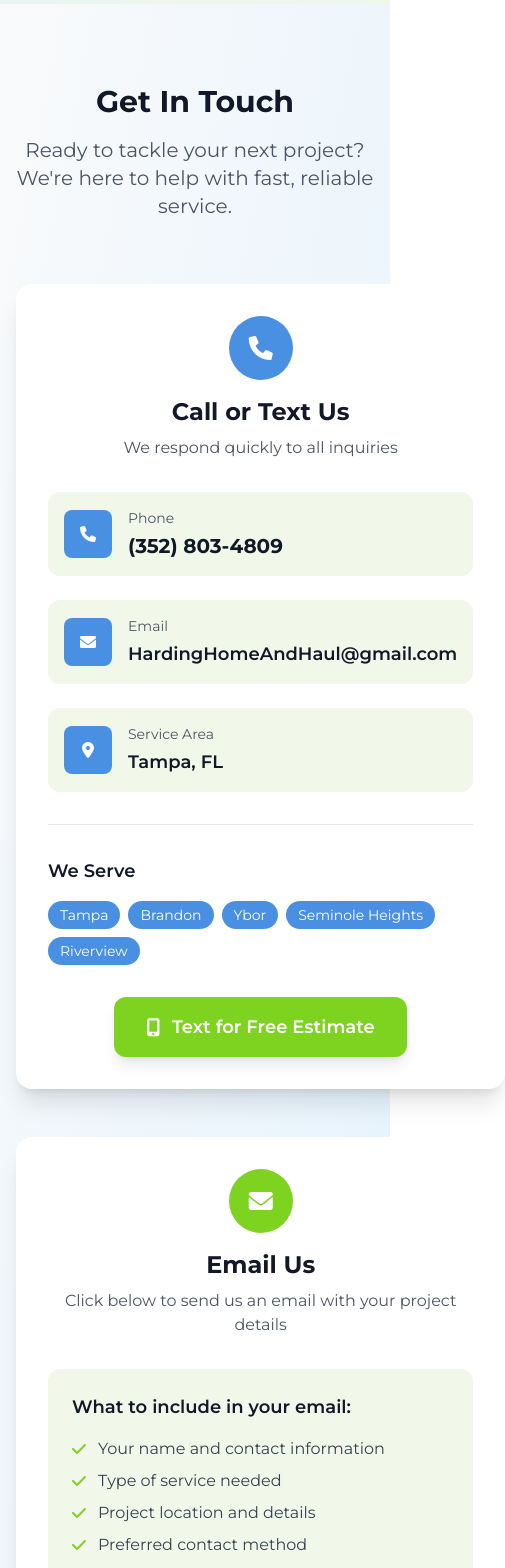
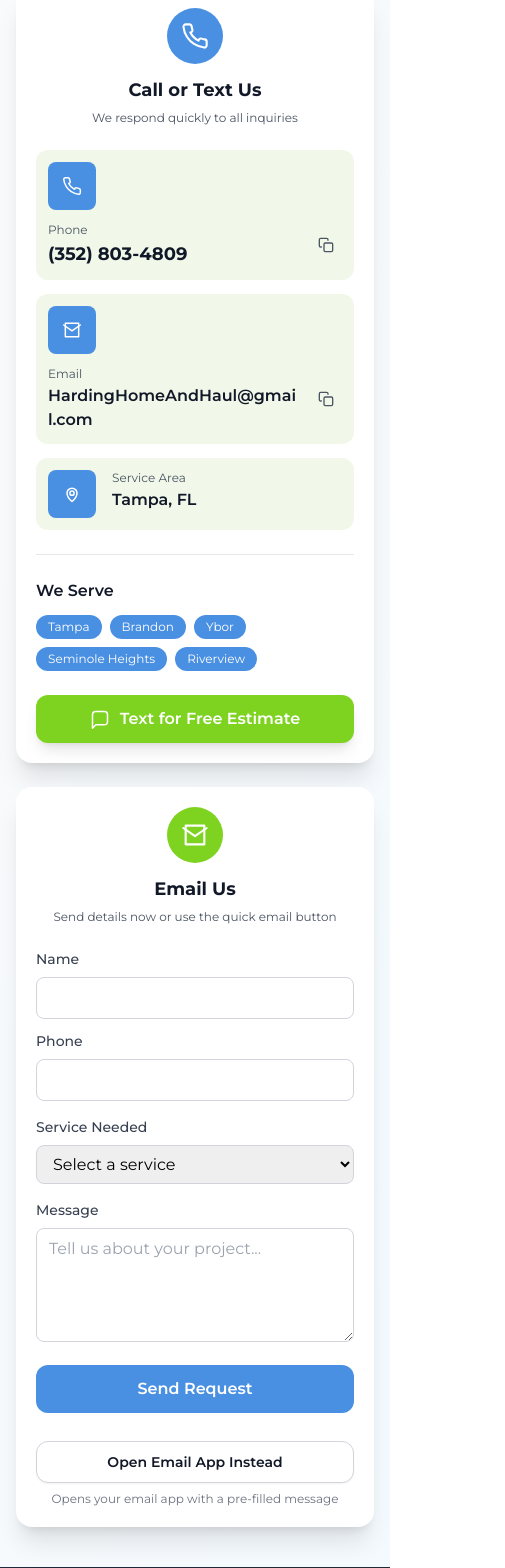
Before and after one commit to LtShibby/HardingHomeAndHaul, a Vue app: page /contact in a window 390 px wide. Shown: the part 340-1908 px from the top of the page, 505 px wide, since content can reach past the window. Built offline with nearby package versions, Linux system fonts and the light colour scheme.

Commit message:
updating contact form making site more responsive

```diff
--- a/src/config/site.js
+++ b/src/config/site.js
@@ -9,8 +9,8 @@ export const site = {
   areas: ["Tampa", "Brandon", "Ybor", "Seminole Heights", "Riverview"],
   tagline: "From your home to our haul — we get it done.",
   social: {
-    facebook: "#",
-    instagram: "#"
+    facebook: "https://www.facebook.com/ashton.harding.33",
+    instagram: "https://www.instagram.com/ashton_h187/#"
   },
   services: [
     {
--- a/src/pages/Contact.vue
+++ b/src/pages/Contact.vue
@@ -1,173 +1,216 @@
 <template>
-  <div class="pt-16">
+  <div class="pt-16 md:pt-20">
     <!-- Contact Header -->
-    <section class="py-20 bg-gradient-to-br from-tampa-light-blue to-tampa-light-green">
-      <div class="max-w-7xl mx-auto px-4 sm:px-6 lg:px-8 text-center">
-        <h1 class="text-4xl md:text-5xl font-bold text-gray-800 mb-6">Contact Us</h1>
-        <p class="text-xl text-gray-600 max-w-3xl mx-auto">
+    <section class="py-10 sm:py-14 md:py-20 bg-gradient-to-br from-tampa-light-blue to-tampa-light-green">
+      <div class="mx-auto max-w-7xl px-4 sm:px-6 lg:px-8 text-center">
+        <h1 class="text-3xl sm:text-4xl md:text-5xl font-bold text-gray-800 mb-3 sm:mb-5">Get In Touch</h1>
+        <p class="text-base sm:text-lg md:text-xl text-gray-700 max-w-3xl mx-auto mb-2 px-2">
           Ready to get started? Contact us today for a free estimate!
+        </p>
+        <p class="text-sm sm:text-base md:text-lg text-gray-700/90 max-w-2xl mx-auto px-2">
+          Fast, reliable, local. Text, call, or send the form — whatever’s easiest.
         </p>
       </div>
     </section>
 
     <!-- Contact Content -->
-    <section class="py-20 bg-gradient-to-br from-gray-50 to-tampa-light-blue">
-      <div class="max-w-7xl mx-auto px-4 sm:px-6 lg:px-8">
-        <div class="text-center mb-16">
-          <h2 class="text-3xl font-bold text-gray-900 sm:text-4xl mb-4">Get In Touch</h2>
-          <p class="text-xl text-gray-600 max-w-2xl mx-auto">
-            Ready to tackle your next project? We're here to help with fast, reliable service.
-          </p>
-        </div>
-
-        <div class="grid lg:grid-cols-2 gap-12 items-start">
+    <section class="py-10 sm:py-14 md:py-20 bg-gradient-to-br from-gray-50 to-tampa-light-blue/40">
+      <div class="mx-auto max-w-7xl px-4 sm:px-6 lg:px-8">
+        <div class="grid grid-cols-1 lg:grid-cols-2 gap-6 sm:gap-8 lg:gap-12 items-start">
           <!-- Contact Information Card -->
-          <div class="bg-white rounded-2xl shadow-xl p-8 lg:p-10">
-            <div class="text-center mb-8">
-              <div class="w-16 h-16 bg-tampa-blue rounded-full flex items-center justify-center mx-auto mb-4">
-                <i class="fas fa-phone text-white text-2xl" aria-hidden="true"></i>
+          <div class="bg-white rounded-2xl shadow-xl p-5 sm:p-7 lg:p-10">
+            <div class="text-center mb-6 sm:mb-8">
+              <div class="w-14 h-14 sm:w-16 sm:h-16 bg-tampa-blue rounded-full flex items-center justify-center mx-auto mb-3 sm:mb-4">
+                <!-- phone icon -->
+                <svg aria-hidden="true" class="h-7 w-7 sm:h-8 sm:w-8 text-white" viewBox="0 0 24 24" fill="none" stroke="currentColor" stroke-width="1.8" stroke-linecap="round" stroke-linejoin="round">
+                  <path d="M22 16.92v3a2 2 0 0 1-2.18 2 19.8 19.8 0 0 1-8.63-3.07 19.5 19.5 0 0 1-6-6A19.8 19.8 0 0 1 2.12 4.18 2 2 0 0 1 4.11 2h3a2 2 0 0 1 2 1.72c.12.9.33 1.77.63 2.61a2 2 0 0 1-.45 2.11L8 9a16 16 0 0 0 7 7l.56-1.29a2 2 0 0 1 2.11-.45c.84.3 1.71.51 2.61.63A2 2 0 0 1 22 16.92z"/>
+                </svg>
               </div>
-              <h3 class="text-2xl font-bold text-gray-900 mb-2">Call or Text Us</h3>
-              <p class="text-gray-600">We respond quickly to all inquiries</p>
+              <h3 class="text-lg sm:text-2xl font-bold text-gray-900 mb-1.5 sm:mb-2">Call or Text Us</h3>
+              <p class="text-xs sm:text-sm text-gray-600">We respond quickly to all inquiries</p>
             </div>
 
-            <div class="space-y-6">
+            <div class="space-y-3.5 sm:space-y-5">
               <!-- Phone -->
-              <div class="flex items-center p-4 bg-tampa-light-green rounded-xl hover:bg-tampa-light-green/80 transition-colors">
-                <div class="w-12 h-12 bg-tampa-blue rounded-lg flex items-center justify-center mr-4">
-                  <i class="fas fa-phone text-white" aria-hidden="true"></i>
+              <div class="flex flex-col sm:flex-row sm:items-center p-3 sm:p-4 bg-tampa-light-green rounded-xl hover:bg-tampa-light-green/80 transition-colors">
+                <div class="mr-0 sm:mr-4 mb-3 sm:mb-0 flex h-12 w-12 items-center justify-center rounded-lg bg-tampa-blue shrink-0">
+                  <svg aria-hidden="true" class="h-5 w-5 sm:h-6 sm:w-6 text-white" viewBox="0 0 24 24" fill="none" stroke="currentColor" stroke-width="1.8" stroke-linecap="round" stroke-linejoin="round">
+                    <path d="M22 16.92v3a2 2 0 0 1-2.18 2 19.8 19.8 0 0 1-8.63-3.07 19.5 19.5 0 0 1-6-6A19.8 19.8 0 0 1 2.12 4.18 2 2 0 0 1 4.11 2h3a2 2 0 0 1 2 1.72c.12.9.33 1.77.63 2.61a2 2 0 0 1-.45 2.11L8 9a16 16 0 0 0 7 7l.56-1.29a2 2 0 0 1 2.11-.45c.84.3 1.71.51 2.61.63A2 2 0 0 1 22 16.92z"/>
+                  </svg>
                 </div>
-                <div>
-                  <p class="text-sm text-gray-600 mb-1">Phone</p>
-                  <a :href="site.phoneHref" class="text-xl font-bold text-gray-900 hover:text-tampa-blue transition-colors">
-                    {{ site.phone }}
-                  </a>
+                <div class="flex w-full min-w-0 items-center gap-3">
+                  <div class="min-w-0">
+                    <p class="text-xs sm:text-sm text-gray-600 mb-0.5">Phone</p>
+                    <a :href="site.phoneHref" class="block truncate text-lg sm:text-xl font-bold text-gray-900 hover:text-tampa-blue transition-colors" aria-label="Call us now">
+                      {{ site.phone }}
+                    </a>
+                  </div>
+                  <button
+                    @click="copy(site.phone, $event)"
+                    type="button"
+                    class="ml-auto inline-flex items-center justify-center rounded-md p-2 text-gray-600 hover:text-gray-800 transition-colors"
+                    aria-label="Copy phone number"
+                  >
+                    <svg class="h-4 w-4 sm:h-5 sm:w-5" viewBox="0 0 24 24" fill="none" stroke="currentColor" stroke-width="2" stroke-linecap="round" stroke-linejoin="round">
+                      <rect x="9" y="9" width="13" height="13" rx="2" ry="2"/>
+                      <path d="M5 15H4a2 2 0 0 1-2-2V4a2 2 0 0 1 2-2h9a2 2 0 0 1 2 2v1"/>
+                    </svg>
+                  </button>
                 </div>
               </div>
 
               <!-- Email -->
-              <div class="flex items-center p-4 bg-tampa-light-green rounded-xl hover:bg-tampa-light-green/80 transition-colors">
-                <div class="w-12 h-12 bg-tampa-blue rounded-lg flex items-center justify-center mr-4">
-                  <i class="fas fa-envelope text-white" aria-hidden="true"></i>
+              <div class="flex flex-col sm:flex-row sm:items-center p-3 sm:p-4 bg-tampa-light-green rounded-xl hover:bg-tampa-light-green/80 transition-colors">
+                <div class="mr-0 sm:mr-4 mb-3 sm:mb-0 flex h-12 w-12 items-center justify-center rounded-lg bg-tampa-blue shrink-0">
+                  <svg aria-hidden="true" class="h-5 w-5 sm:h-6 sm:w-6 text-white" viewBox="0 0 24 24" fill="none" stroke="currentColor" stroke-width="1.8" stroke-linecap="round" stroke-linejoin="round">
+                    <path d="M4 4h16v16H4z"/><path d="m22 6-10 7L2 6"/>
+                  </svg>
                 </div>
-                <div>
-                  <p class="text-sm text-gray-600 mb-1">Email</p>
-                  <a :href="`mailto:${site.email}`" class="text-lg font-semibold text-gray-900 hover:text-tampa-blue transition-colors">
-                    {{ site.email }}
-                  </a>
+                <div class="flex w-full min-w-0 items-center gap-3">
+                  <div class="min-w-0">
+                    <p class="text-xs sm:text-sm text-gray-600 mb-0.5">Email</p>
+                    <a :href="`mailto:${site.email}`" class="block break-words text-base sm:text-lg font-semibold text-gray-900 hover:text-tampa-blue transition-colors" aria-label="Email us">
+                      {{ site.email }}
+                    </a>
+                  </div>
+                  <button
+                    @click="copy(site.email, $event)"
+                    type="button"
+                    class="ml-auto inline-flex items-center justify-center rounded-md p-2 text-gray-600 hover:text-gray-800 transition-colors"
+                    aria-label="Copy email"
+                  >
+                    <svg class="h-4 w-4 sm:h-5 sm:w-5" viewBox="0 0 24 24" fill="none" stroke="currentColor" stroke-width="2" stroke-linecap="round" stroke-linejoin="round">
+                      <rect x="9" y="9" width="13" height="13" rx="2" ry="2"/>
+                      <path d="M5 15H4a2 2 0 0 1-2-2V4a2 2 0 0 1 2-2h9a2 2 0 0 1 2 2v1"/>
+                    </svg>
+                  </button>
                 </div>
               </div>
 
               <!-- Location -->
-              <div class="flex items-center p-4 bg-tampa-light-green rounded-xl">
-                <div class="w-12 h-12 bg-tampa-blue rounded-lg flex items-center justify-center mr-4">
-                  <i class="fas fa-map-marker-alt text-white" aria-hidden="true"></i>
+              <div class="flex p-3 sm:p-4 bg-tampa-light-green rounded-xl">
+                <div class="mr-4 flex h-12 w-12 items-center justify-center rounded-lg bg-tampa-blue shrink-0">
+                  <svg aria-hidden="true" class="h-5 w-5 sm:h-6 sm:w-6 text-white" viewBox="0 0 24 24" fill="none" stroke="currentColor" stroke-width="1.8" stroke-linecap="round" stroke-linejoin="round">
+                    <path d="M12 21s-6-5.33-6-10a6 6 0 1 1 12 0c0 4.67-6 10-6 10z"/><circle cx="12" cy="11" r="2.5"/>
+                  </svg>
                 </div>
-                <div>
-                  <p class="text-sm text-gray-600 mb-1">Service Area</p>
-                  <p class="text-lg font-semibold text-gray-900">{{ site.city }}</p>
+                <div class="min-w-0">
+                  <p class="text-xs sm:text-sm text-gray-600 mb-0.5">Service Area</p>
+                  <p class="text-base sm:text-lg font-semibold text-gray-900 break-words">{{ site.city }}</p>
                 </div>
               </div>
             </div>
 
             <!-- Service Areas -->
-            <div class="mt-8 pt-8 border-t border-gray-200">
-              <h4 class="text-lg font-semibold text-gray-900 mb-4">We Serve</h4>
+            <div class="mt-6 sm:mt-8 border-t border-gray-200 pt-6 sm:pt-8">
+              <h4 class="text-base sm:text-lg font-semibold text-gray-900 mb-3 sm:mb-4">We Serve</h4>
               <div class="flex flex-wrap gap-2">
-                <span v-for="area in site.areas" :key="area"
-                      class="px-3 py-1 bg-tampa-blue text-white text-sm rounded-full">
+                <span
+                  v-for="area in site.areas"
+                  :key="area"
+                  class="rounded-full bg-tampa-blue px-3 py-1 text-xs sm:text-sm text-white"
+                >
                   {{ area }}
                 </span>
               </div>
             </div>
 
             <!-- CTA Button -->
-            <div class="mt-8 text-center">
-              <a :href="site.smsHref"
-                 class="inline-flex items-center justify-center bg-tampa-green text-white px-8 py-4 rounded-xl font-semibold text-lg shadow-lg hover:bg-green-600 transition-all duration-300 hover:scale-105">
-                <i class="fas fa-mobile-alt mr-3" aria-hidden="true"></i>
+            <div class="mt-6 sm:mt-8 text-center">
+              <a
+                :href="site.smsHref"
+                class="inline-flex w-full sm:w-auto items-center justify-center rounded-xl bg-tampa-green px-5 sm:px-8 py-3 sm:py-4 text-base sm:text-lg font-semibold text-white shadow-lg transition-all duration-300 hover:scale-[1.02] hover:bg-green-600"
+                aria-label="Text us for a free estimate"
+              >
+                <svg aria-hidden="true" class="mr-2.5 sm:mr-3 h-5 w-5 sm:h-6 sm:w-6" viewBox="0 0 24 24" fill="none" stroke="currentColor" stroke-width="1.8" stroke-linecap="round" stroke-linejoin="round">
+                  <path d="M21 15a4 4 0 0 1-4 4H7l-4 4V7a4 4 0 0 1 4-4h10a4 4 0 0 1 4 4v8z"/>
+                </svg>
                 Text for Free Estimate
               </a>
             </div>
           </div>
 
-          <!-- Email Us Card -->
-          <div class="bg-white rounded-2xl shadow-xl p-8 lg:p-10">
-            <div class="text-center mb-8">
-              <div class="w-16 h-16 bg-tampa-green rounded-full flex items-center justify-center mx-auto mb-4">
-                <i class="fas fa-envelope text-white text-2xl" aria-hidden="true"></i>
+          <!-- Email / Form Card -->
+          <div class="bg-white rounded-2xl shadow-xl p-5 sm:p-7 lg:p-10">
+            <div class="text-center mb-6 sm:mb-8">
+              <div class="w-14 h-14 sm:w-16 sm:h-16 bg-tampa-green rounded-full flex items-center justify-center mx-auto mb-3 sm:mb-4">
+                <svg aria-hidden="true" class="h-7 w-7 sm:h-8 sm:w-8 text-white" viewBox="0 0 24 24" fill="none" stroke="currentColor" stroke-width="1.8" stroke-linecap="round" stroke-linejoin="round">
+                  <path d="M4 4h16v16H4z"/><path d="m22 6-10 7L2 6"/>
+                </svg>
               </div>
-              <h3 class="text-2xl font-bold text-gray-900 mb-2">Email Us</h3>
-              <p class="text-gray-600">Click below to send us an email with your project details</p>
+              <h3 class="text-lg sm:text-2xl font-bold text-gray-900 mb-1.5 sm:mb-2">Email Us</h3>
+              <p class="text-xs sm:text-sm text-gray-600">Send details now or use the quick email button</p>
             </div>
 
-            <div class="space-y-6">
-              <!-- Quick Contact Info -->
-              <div class="bg-tampa-light-green p-6 rounded-xl">
-                <h4 class="text-lg font-semibold text-gray-900 mb-4">What to include in your email:</h4>
-                <ul class="space-y-2 text-gray-700">
-                  <li class="flex items-start">
-                    <i class="fas fa-check text-tampa-green mr-3 mt-1" aria-hidden="true"></i>
-                    <span>Your name and contact information</span>
-                  </li>
-                  <li class="flex items-start">
-                    <i class="fas fa-check text-tampa-green mr-3 mt-1" aria-hidden="true"></i>
-                    <span>Type of service needed</span>
-                  </li>
-                  <li class="flex items-start">
-                    <i class="fas fa-check text-tampa-green mr-3 mt-1" aria-hidden="true"></i>
-                    <span>Project location and details</span>
-                  </li>
-                  <li class="flex items-start">
-                    <i class="fas fa-check text-tampa-green mr-3 mt-1" aria-hidden="true"></i>
-                    <span>Preferred contact method</span>
-                  </li>
-                </ul>
+            <!-- Form -->
+            <form @submit.prevent="submit" class="space-y-4 sm:space-y-6">
+              <div class="grid grid-cols-1 sm:grid-cols-2 gap-3 sm:gap-4">
+                <div>
+                  <label class="mb-2 block text-sm font-medium text-gray-700" for="name">Name</label>
+                  <input id="name" v-model.trim="form.name" type="text" required autocomplete="name" class="w-full rounded-lg border border-gray-300 px-3 py-2 focus:outline-none focus:ring-2 focus:ring-tampa-blue" />
+                </div>
+                <div>
+                  <label class="mb-2 block text-sm font-medium text-gray-700" for="phone">Phone</label>
+                  <input id="phone" v-model.trim="form.phone" type="tel" inputmode="tel" required autocomplete="tel" class="w-full rounded-lg border border-gray-300 px-3 py-2 focus:outline-none focus:ring-2 focus:ring-tampa-blue" />
+                </div>
               </div>
 
-              <!-- Email Button -->
-              <div class="text-center">
-                <a :href="emailHref"
-                   class="inline-flex items-center justify-center bg-tampa-blue text-white px-8 py-4 rounded-xl font-semibold text-lg shadow-lg hover:bg-blue-600 transition-all duration-300 hover:scale-105">
-                  <i class="fas fa-envelope mr-3" aria-hidden="true"></i>
-                  Email Us Now
-                </a>
-                <p class="text-sm text-gray-500 mt-3">
-                  This will open your email app with a pre-filled message
-                </p>
+              <div>
+                <label class="mb-2 block text-sm font-medium text-gray-700" for="service">Service Needed</label>
+                <select id="service" v-model="form.service" class="w-full rounded-lg border border-gray-300 px-3 py-2 focus:outline-none focus:ring-2 focus:ring-tampa-blue">
+                  <option value="">Select a service</option>
+                  <option value="junk">Junk Removal & Hauling</option>
+                  <option value="moving">Moving Help</option>
+                  <option value="yard">Yard Cleanup & Pressure Washing</option>
+                  <option value="furniture">Furniture Assembly & Small Fixes</option>
+                </select>
               </div>
 
-              <!-- Alternative Contact Methods -->
-              <div class="border-t border-gray-200 pt-6">
-                <h4 class="text-lg font-semibold text-gray-900 mb-4 text-center">Or contact us directly:</h4>
-                <div class="flex flex-col sm:flex-row gap-3">
-                  <a :href="site.phoneHref"
-                     class="flex-1 bg-tampa-green text-white py-3 px-4 rounded-lg font-semibold text-center hover:bg-green-600 transition-colors">
-                    <i class="fas fa-phone mr-2" aria-hidden="true"></i>
-                    Call {{ site.phone }}
-                  </a>
-                  <a :href="site.smsHref"
-                     class="flex-1 bg-tampa-blue text-white py-3 px-4 rounded-lg font-semibold text-center hover:bg-blue-600 transition-colors">
-                    <i class="fas fa-mobile-alt mr-2" aria-hidden="true"></i>
-                    Text Us
-                  </a>
-                </div>
+              <div>
+                <label class="mb-2 block text-sm font-medium text-gray-700" for="message">Message</label>
+                <textarea id="message" v-model.trim="form.message" rows="4" placeholder="Tell us about your project..." class="w-full rounded-lg border border-gray-300 px-3 py-2 focus:outline-none focus:ring-2 focus:ring-tampa-blue"></textarea>
               </div>
-            </div>
+
+              <!-- honeypot -->
+              <input v-model="form.company" type="text" tabindex="-1" autocomplete="off" class="hidden" aria-hidden="true" />
+
+              <button type="submit" class="w-full rounded-xl bg-tampa-blue py-3 sm:py-4 font-semibold text-white transition-colors hover:bg-blue-600">
+                Send Request
+              </button>
+
+              <!-- Prefilled email fallback -->
+              <div class="text-center">
+                <a :href="emailHref" class="mt-3 inline-flex w-full sm:w-auto items-center justify-center rounded-xl border border-gray-300 bg-white px-4 sm:px-6 py-2.5 sm:py-3 text-sm font-semibold text-gray-900 shadow-sm transition hover:border-gray-400">
+                  Open Email App Instead
+                </a>
+                <p class="mt-2 text-xs text-gray-500">Opens your email app with a pre-filled message</p>
+              </div>
+            </form>
           </div>
         </div>
       </div>
     </section>
 
-
+    <!-- Copy Success Toast -->
+    <div
+      v-if="showCopyToast"
+      :style="{ left: toastPosition.x + 'px', top: toastPosition.y + 'px' }"
+      class="fixed bg-green-600 text-white px-3.5 py-2 rounded-lg shadow-lg z-[100] flex items-center gap-2 animate-bounce motion-reduce:animate-none pointer-events-none"
+      role="status" aria-live="polite"
+    >
+      <svg class="h-4 w-4" viewBox="0 0 24 24" fill="none" stroke="currentColor" stroke-width="2" stroke-linecap="round" stroke-linejoin="round">
+        <polyline points="20,6 9,17 4,12"/>
+      </svg>
+      <span class="text-sm font-medium">Copied!</span>
+    </div>
   </div>
 </template>
 
 <script setup>
-import { computed } from 'vue'
+import { reactive, computed, ref, onMounted, onUnmounted } from 'vue'
 import { site } from '../config/site.js'
 
-// Create pre-filled email with subject and body
+// prefilled email fallback
 const emailHref = computed(() => {
   const subject = encodeURIComponent('Service Inquiry - Harding Home & Haul')
   const body = encodeURIComponent(`Hello Harding Home & Haul,
@@ -176,7 +219,6 @@ I'm interested in your services. Here are my details:
 
 Name:
 Phone:
-Email:
 Service Needed:
 Project Location:
 Project Details:
@@ -184,7 +226,86 @@ Project Details:
 Please contact me at your earliest convenience.
 
 Thank you!`)
-
   return `mailto:${site.email}?subject=${subject}&body=${body}`
 })
+
+const form = reactive({
+  name: '',
+  phone: '',
+  service: '',
+  message: '',
+  company: '' // honeypot
+})
+
+const showCopyToast = ref(false)
+const toastPosition = ref({ x: 0, y: 0 })
+
+function submit () {
+  if (form.company) return // bot
+  if (!form.name || !form.phone) {
+    alert('Please include your name and phone number.')
+    return
+  }
+  alert('Thanks! We will text you shortly to schedule a free estimate.')
+  Object.keys(form).forEach(k => (form[k] = ''))
+}
+
+/**
+ * Copy helper with viewport clamping so the toast never renders off-screen
+ */
+function copy (text, event) {
+  if (!navigator.clipboard) return
+  navigator.clipboard.writeText(text)
+
+  // cursor-based position with offsets
+  const offsetX = 10
+  const offsetY = 30
+  let x = event.clientX + offsetX
+  let y = event.clientY - offsetY
+
+  // Clamp to viewport (account for toast size approx)
+  const TOAST_W = 140
+  const TOAST_H = 44
+  const vw = window.innerWidth
+  const vh = window.innerHeight
+
+  x = Math.min(Math.max(8, x), vw - TOAST_W - 8)
+  y = Math.min(Math.max(8, y), vh - TOAST_H - 8)
+
+  toastPosition.value = { x, y }
+  showCopyToast.value = true
+
+  window.clearTimeout(copy._t)
+  copy._t = window.setTimeout(() => {
+    showCopyToast.value = false
+  }, 1800)
+}
+
+// LocalBusiness JSON-LD
+const jsonLd = computed(() => {
+  const data = {
+    '@context': 'https://schema.org',
+    '@type': 'LocalBusiness',
+    name: site.name,
+    areaServed: site.areas,
+    telephone: `+1-${site.phone.replace(/\D/g, '')}`,
+    email: site.email,
+    url: 'https://hardinghomeandhaul.com',
+    image: 'https://hardinghomeandhaul.com/og.jpg',
+    priceRange: '$$',
+    address: { '@type': 'PostalAddress', addressLocality: site.city }
+  }
+  return JSON.stringify(data)
+})
+
+let jsonLdScript = null
+onMounted(() => {
+  jsonLdScript = document.createElement('script')
+  jsonLdScript.type = 'application/ld+json'
+  jsonLdScript.textContent = jsonLd.value
+  document.head.appendChild(jsonLdScript)
+})
+onUnmounted(() => {
+  if (jsonLdScript) document.head.removeChild(jsonLdScript)
+})
 </script>
```
Also changed, not shown: src/components/HeroIllustration.vue (+8 -8 lines), src/components/NavBar.vue (+6 -2 lines), src/pages/Home.vue (+21 -21 lines), src/pages/Services.vue (+11 -11 lines).
